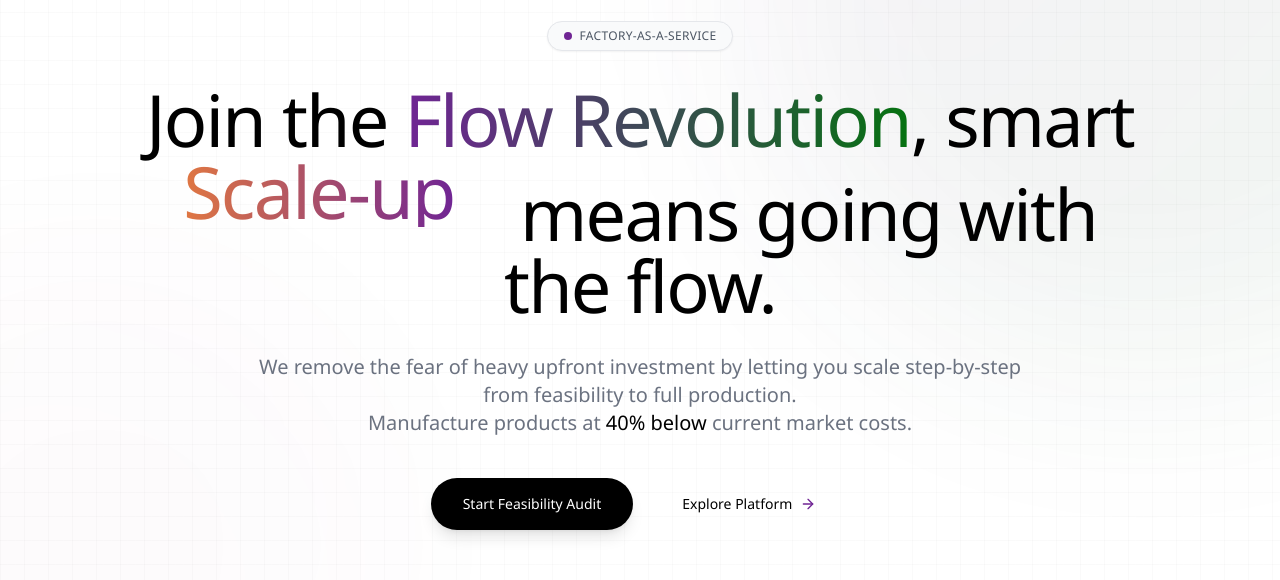
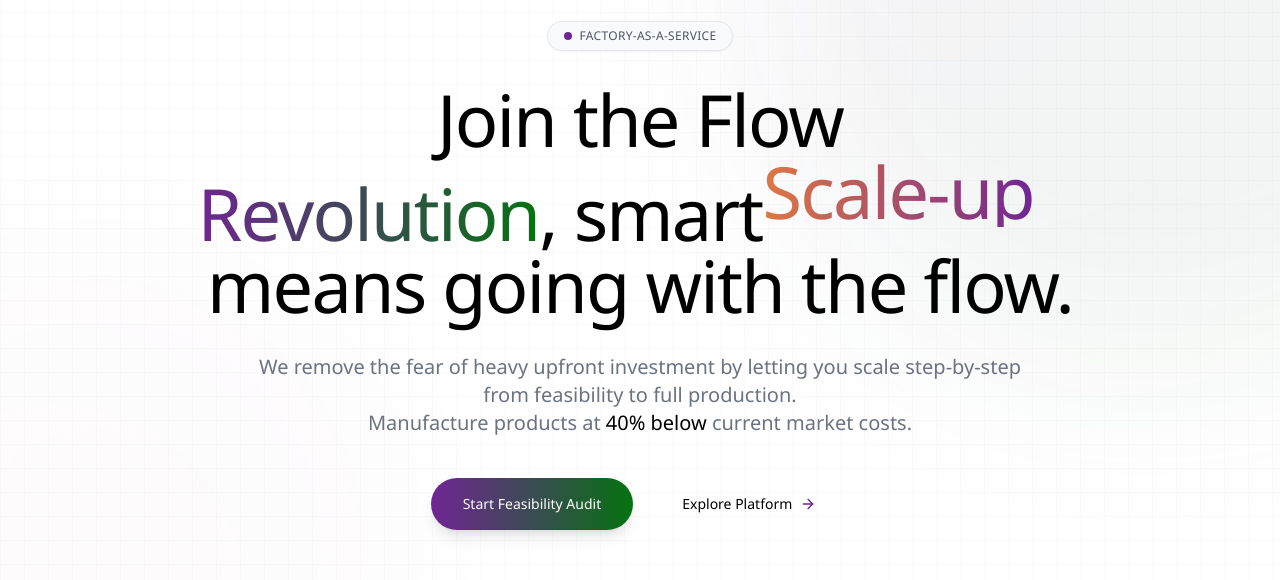
Before and after one commit to Aniketh077/revamp, a React (Vite) app: page / in a window 1280 px wide. Shown: the part 156-736 px from the top of the page. Built offline with nearby package versions, Linux system fonts and the light colour scheme; no server answers.

Commit message:
Updated index.css

```diff
--- a/src/components/Hero.tsx
+++ b/src/components/Hero.tsx
@@ -53,15 +53,20 @@ export default function Hero() {
 
           {/* Headline with Rotating Words Animation */}
           <h1
-            className="text-3xl sm:text-4xl md:text-5xl lg:text-6xl xl:text-7xl font-semibold tracking-tight leading-[1.2] mb-6 md:mb-8 text-brand-black px-4 sm:px-0"
+            className="text-3xl sm:text-4xl md:text-5xl lg:text-6xl xl:text-7xl font-semibold tracking-tight leading-[1.3] mb-6 md:mb-8 text-brand-black px-4 sm:px-0"
             aria-label="Join the Flow Revolution, smart manufacturing means going with the flow."
           >
-            Join the{' '}
-            <span className="text-transparent bg-clip-text bg-gradient-to-r from-brand-purple to-brand-green">
-              Flow Revolution
+            <span className="inline-block animate-slideInUp opacity-0" style={{ animationDelay: '0.1s', animationFillMode: 'forwards' }}>
+              Join the Flow
             </span>
-            , smart{' '}
-            <span className="rotating-word-container">
+            <br />
+            <span className="inline-block animate-slideInUp opacity-0" style={{ animationDelay: '0.3s', animationFillMode: 'forwards' }}>
+              <span className="text-transparent bg-clip-text bg-gradient-to-r from-brand-purple to-brand-green">
+                Revolution
+              </span>
+              , smart{' '}
+            </span>
+            <span className="rotating-word-container inline-block animate-slideInUp opacity-0" style={{ animationDelay: '0.5s', animationFillMode: 'forwards' }}>
               {rotatingWords.map((word, index) => (
                 <span
                   key={word}
@@ -71,7 +76,10 @@ export default function Hero() {
                 </span>
               ))}
             </span>
-            {' '}means going with the flow.
+            <br />
+            <span className="inline-block animate-slideInUp opacity-0" style={{ animationDelay: '0.7s', animationFillMode: 'forwards' }}>
+              means going with the flow.
+            </span>
           </h1>
 
           {/* Subtext */}
@@ -90,7 +98,7 @@ export default function Hero() {
                   element.scrollIntoView({ behavior: 'smooth' });
                 }
               }}
-              className="bg-brand-black text-white px-6 sm:px-8 py-3 sm:py-4 rounded-full text-sm font-semibold hover:bg-gray-800 transition-all shadow-lg hover:shadow-xl hover:-translate-y-0.5 w-full sm:w-auto sm:min-w-[180px]"
+              className="bg-gradient-to-r from-brand-purple to-brand-green text-white px-6 sm:px-8 py-3 sm:py-4 rounded-full text-sm font-semibold hover:shadow-2xl hover:shadow-brand-purple/50 transition-all shadow-lg hover:-translate-y-0.5 w-full sm:w-auto sm:min-w-[180px]"
             >
               Start Feasibility Audit
             </button>
--- a/src/index.css
+++ b/src/index.css
@@ -182,12 +182,27 @@ input[type=range]::-moz-range-track {
   }
 }
 
+@keyframes slideInUp {
+  from {
+    opacity: 0;
+    transform: translateY(30px);
+  }
+  to {
+    opacity: 1;
+    transform: translateY(0);
+  }
+}
+
 .animate-fadeIn {
   animation: fadeIn 0.3s ease-out;
 }
 
 .animate-scaleIn {
   animation: scaleIn 0.4s cubic-bezier(0.16, 1, 0.3, 1);
+}
+
+.animate-slideInUp {
+  animation: slideInUp 0.8s cubic-bezier(0.16, 1, 0.3, 1);
 }
 
 @keyframes float {
```
